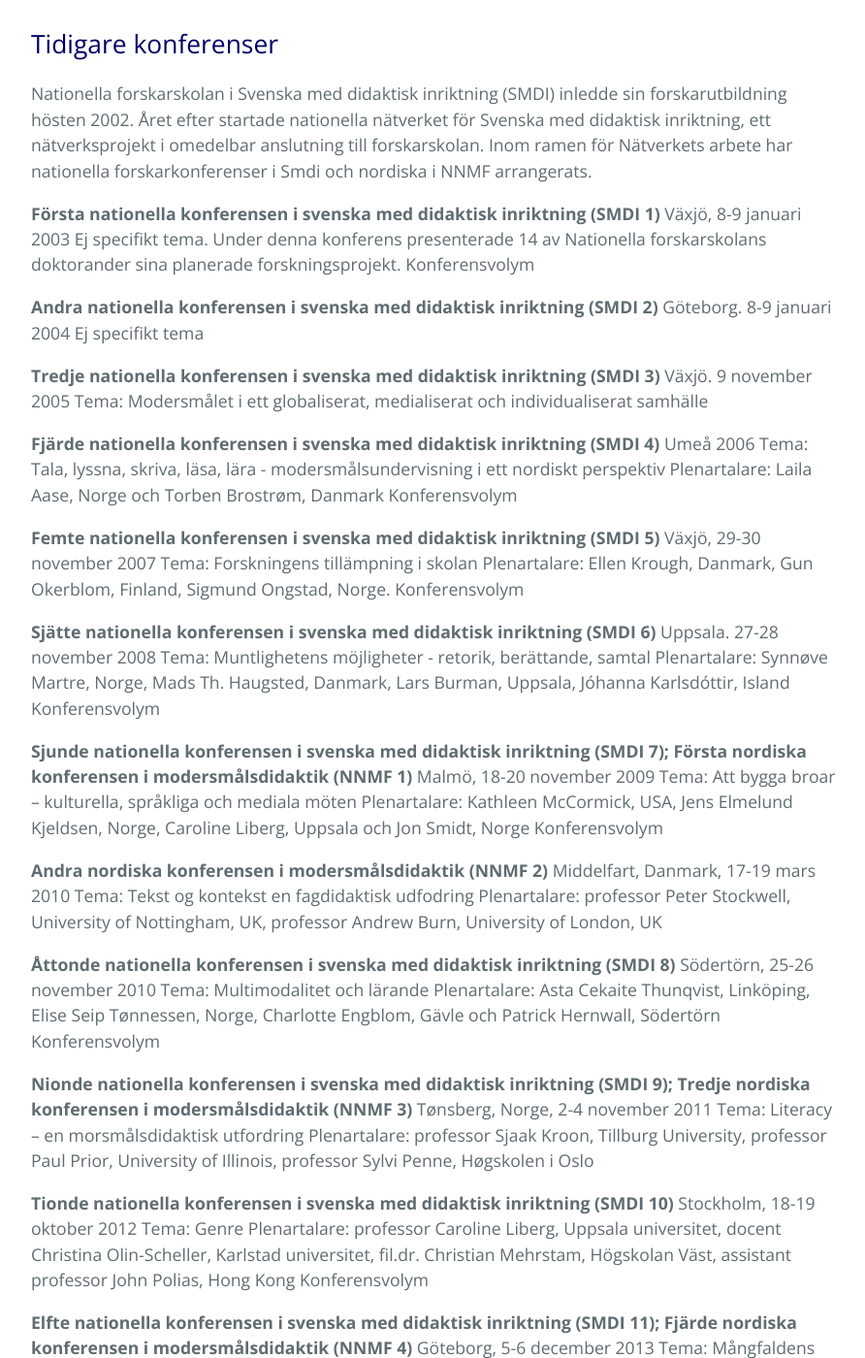
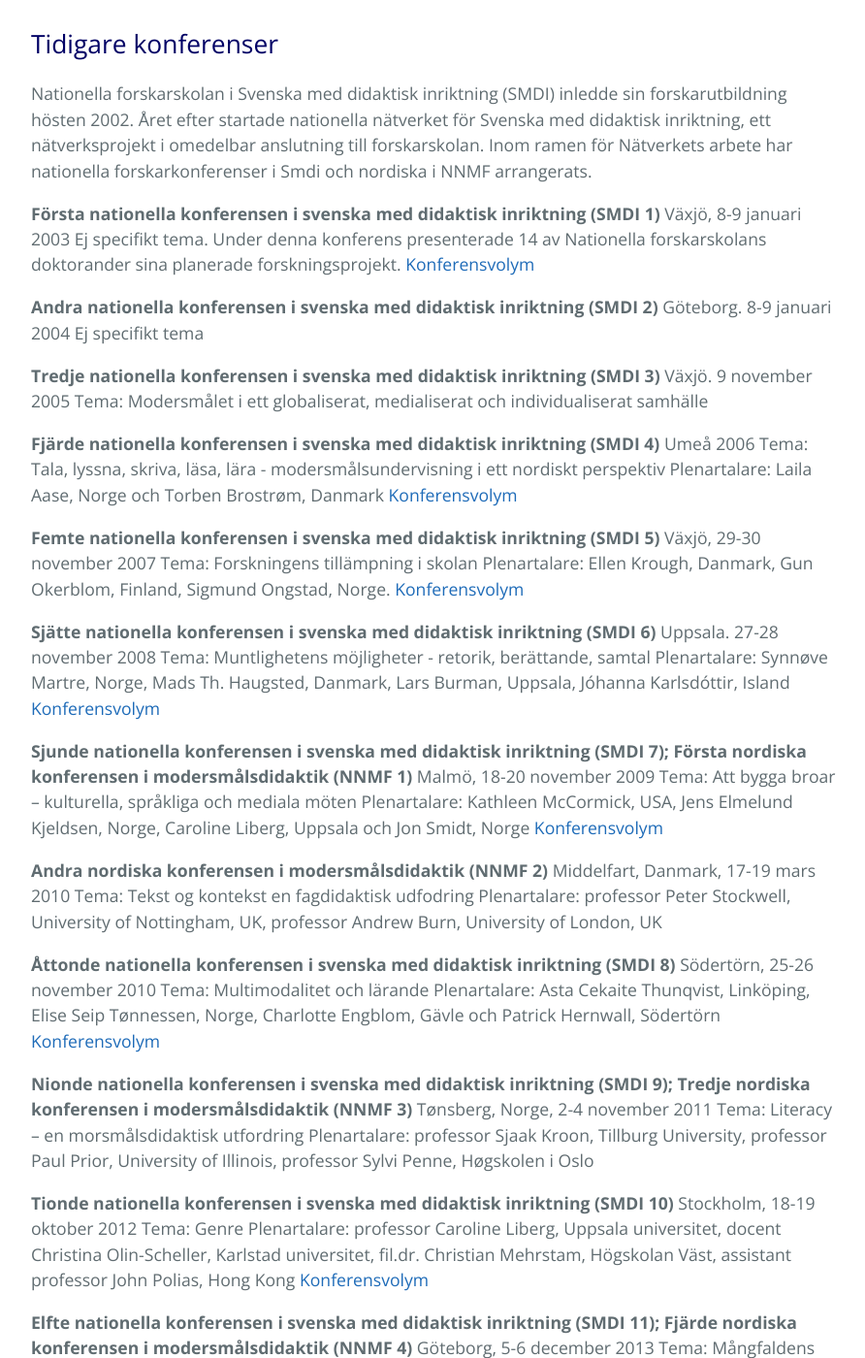
Before and after one commit to smdihemsida/smdihemsida.github.io, a Jekyll site: the page built from konferenser.md, in a window 1280 px wide and 1400 px high, scrolled down 730 px. Shown: the whole window at 97% size, without its empty margins (192-1084 px from the left). Built offline with Jekyll 4.4.1, drawn with Linux system fonts in a browser that asks for light colours; our own code applies the rules of GitHub Pages for plain Markdown files; part of the change alters nothing that is shown; some of the changed text lies outside the part shown.

```diff
--- a/konferenser.md
+++ b/konferenser.md
@@ -11,7 +11,7 @@ Nationella forskarskolan i Svenska med didaktisk inriktning (SMDI) inledde sin f
 __Första nationella konferensen i svenska med didaktisk inriktning (SMDI 1)__
 Växjö, 8-9 januari 2003
 Ej specifikt tema. Under denna konferens presenterade 14 av Nationella forskarskolans doktorander sina planerade forskningsprojekt.
-Konferensvolym
+[Konferensvolym](https://drive.google.com/open?id=1fYWBfHNQ8BKjpExU7Mm8E5jpit91s8zn)
 
 __Andra nationella konferensen i svenska med didaktisk inriktning (SMDI 2)__
 Göteborg. 8-9 januari 2004
@@ -25,25 +25,25 @@ __Fjärde nationella konferensen i svenska med didaktisk inriktning (SMDI 4)__
 Umeå 2006
 Tema: Tala, lyssna, skriva, läsa, lära - modersmålsundervisning i ett nordiskt perspektiv
 Plenartalare: Laila Aase, Norge och Torben Brostrøm, Danmark
-Konferensvolym
+[Konferensvolym](https://drive.google.com/open?id=1vMhauCU5MxuXZ5BHxlhM7l6ENpDEHlWa)
 
 __Femte nationella konferensen i svenska med didaktisk inriktning (SMDI 5)__
 Växjö, 29-30 november 2007
 Tema: Forskningens tillämpning i skolan
 Plenartalare: Ellen Krough, Danmark, Gun Okerblom, Finland, Sigmund Ongstad, Norge.
-Konferensvolym
+[Konferensvolym](https://drive.google.com/open?id=1Xu3SzDK5A1fm60H-JLPVil8zH3bAZYti)
 
 __Sjätte nationella konferensen i svenska med didaktisk inriktning (SMDI 6)__
 Uppsala. 27-28 november 2008
 Tema: Muntlighetens möjligheter - retorik, berättande, samtal
 Plenartalare: Synnøve Martre, Norge, Mads Th. Haugsted, Danmark, Lars Burman, Uppsala, Jóhanna Karlsdóttir, Island
-Konferensvolym
+[Konferensvolym](https://drive.google.com/open?id=1s9HMd_CufRzVP0yPBR7latxpZKMJSgLt)
 
 __Sjunde nationella konferensen i svenska med didaktisk inriktning (SMDI 7); Första nordiska konferensen i modersmålsdidaktik (NNMF 1)__
 Malmö, 18-20 november 2009
 Tema: Att bygga broar – kulturella, språkliga och mediala möten
 Plenartalare: Kathleen McCormick, USA, Jens Elmelund Kjeldsen, Norge, Caroline Liberg, Uppsala och Jon Smidt, Norge
-Konferensvolym
+[Konferensvolym](https://drive.google.com/open?id=1ncm6FqApeaKvrzz6qEgh47aPB3VgKNL5)
 
 __Andra nordiska konferensen i modersmålsdidaktik (NNMF 2)__
 Middelfart, Danmark, 17-19 mars 2010
@@ -54,7 +54,7 @@ __Åttonde nationella konferensen i svenska med didaktisk inriktning (SMDI 8)__
 Södertörn, 25-26 november 2010
 Tema: Multimodalitet och lärande
 Plenartalare: Asta Cekaite Thunqvist, Linköping, Elise Seip Tønnessen, Norge, Charlotte Engblom, Gävle och Patrick Hernwall, Södertörn
-Konferensvolym
+[Konferensvolym](https://drive.google.com/open?id=1AC1o5fMJl6YyrhiD90A2iajbo_MH8TvN)
 
 __Nionde nationella konferensen i svenska med didaktisk inriktning (SMDI 9); Tredje nordiska konferensen i modersmålsdidaktik (NNMF 3)__
 Tønsberg, Norge, 2-4 november 2011
@@ -65,9 +65,27 @@ __Tionde nationella konferensen i svenska med didaktisk inriktning (SMDI 10)__
 Stockholm, 18-19 oktober 2012
 Tema: Genre
 Plenartalare: professor Caroline Liberg, Uppsala universitet, docent Christina Olin-Scheller, Karlstad universitet, fil.dr. Christian Mehrstam, Högskolan Väst, assistant professor John Polias, Hong Kong
-Konferensvolym
+[Konferensvolym](https://drive.google.com/open?id=1hSeazJQiEuyMXVsSq673aYk2Yvm0dkgg)
 
 __Elfte nationella konferensen i svenska med didaktisk inriktning (SMDI 11); Fjärde nordiska konferensen i modersmålsdidaktik (NNMF 4)__
 Göteborg, 5-6 december 2013
 Tema: Mångfaldens möjligheter
 Plenartalare: professor Hilary Janks, University of the Witwatersrand, Johannesburg,
+[Konferensvolym](https://drive.google.com/open?id=1rYrs2qbAugG-FPNsxqRQgxROeHzCP7zz)
+
+__Femte nordiska konferensen i modersmålsdidaktik (NNMF 5)__
+Vasa, 3–4 december 2015
+Tema: Framtida berättelser
+Plenartalare: professor Vibeke Hetmar, Aarhus universitet och Frans Mäyrä, University of Tampere
+[Konferensvolym](https://drive.google.com/open?id=1vJ-_2UMUs0mALhy79-bASaOYtwfmvE6m)
+
+__Tolfte nationella konferensen i svenska med didaktisk inriktning (SMDI 12)__
+Karlstad 24–25 november 2016
+Tema: Textkulturer
+Plenartalare: professor Debra Myhill, University of Exeter, professor Åsa Wedin, Högskolan Dalarna och professor Anne Mangen, Universitetet i Stavanger.
+[Konferensvolym](https://drive.google.com/open?id=1NswyteLfcA9qzZpzSVrCsBcUeVoaM0NO)
+
+__Trettonde nationella konferensen i svenska med didaktisk inriktning (SMDI 13)__
+Linköping 22–23 november 2018
+Tema: Bildning, utbildning, fortbildning
+Plenartalare, professor Cristina Vischer Bruns, LaGuardia Community College/CUNY, New York, professor Per Ledin, Södertörns högskola, docent Gunilla Molloy, Stockholms universitet.
```
